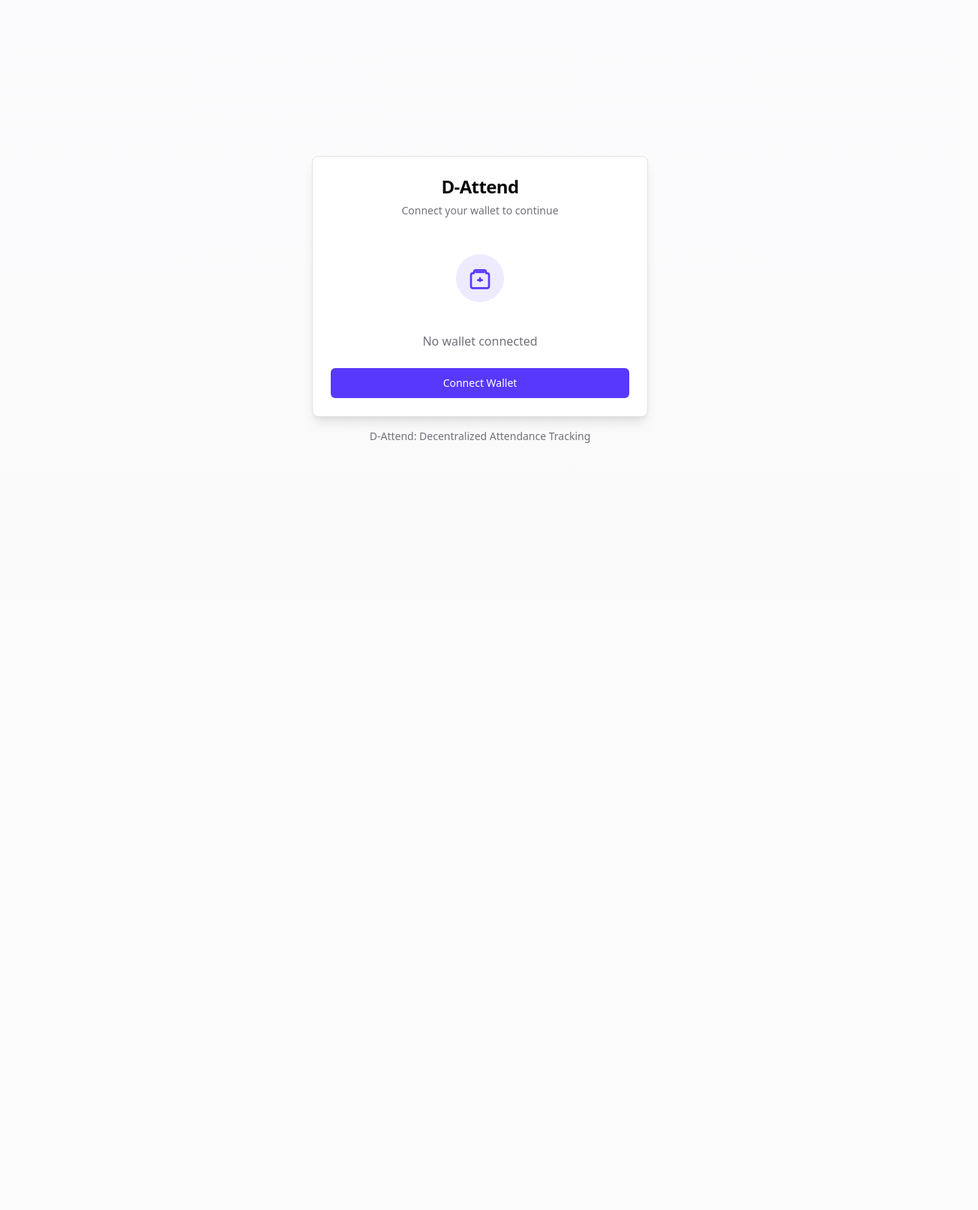
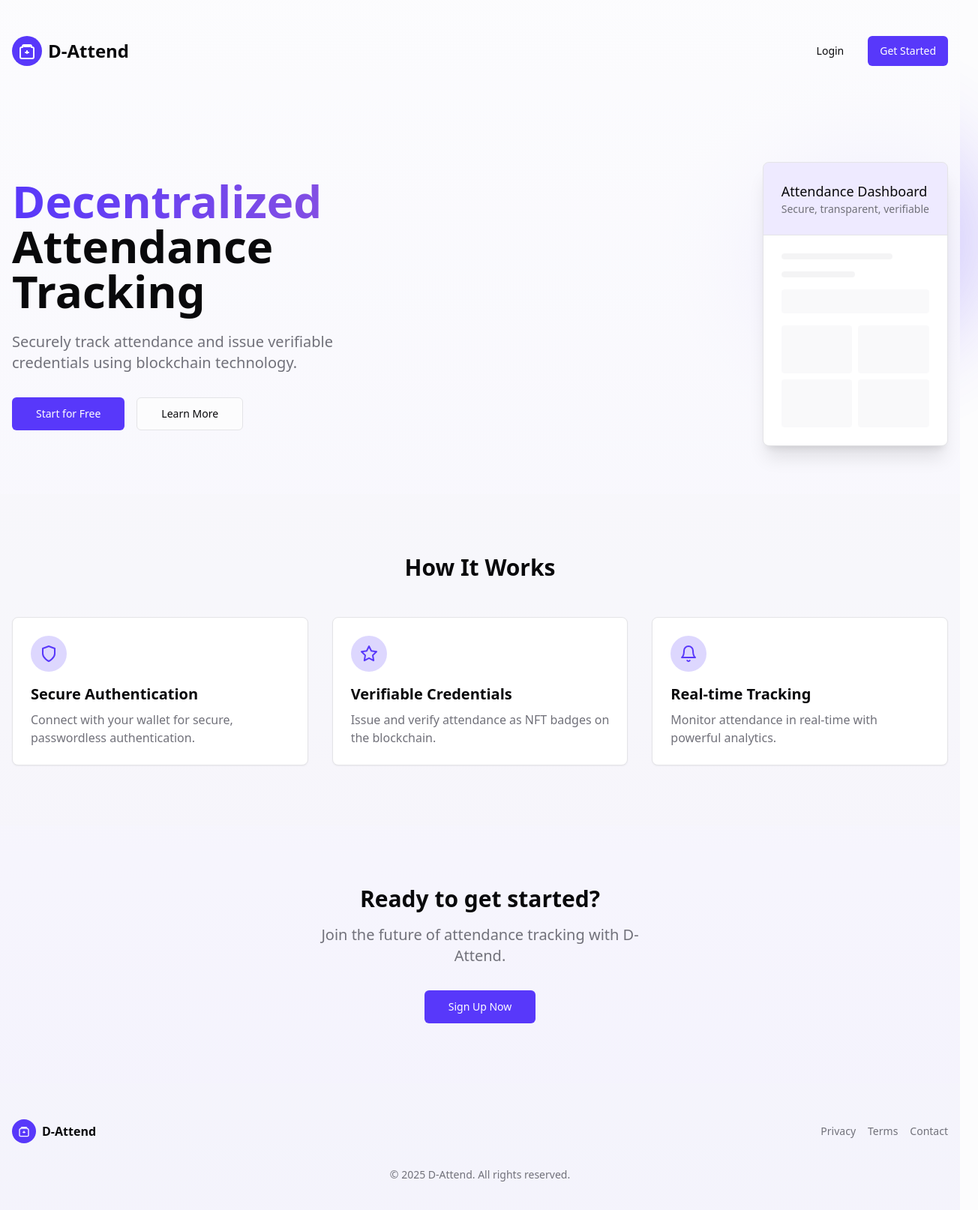
Before and after one commit to kirtiwardhan-singh/attend-dashboard-nexus, a React (Vite) app: page / in a window 1280 px wide. Shown: the top 1614 px of the page at 75% size, 1304 px wide, since content can reach past the window. Before the commit the page ends 800 px from the top, so only its background shows below. Built offline with nearby package versions, Linux system fonts and the light colour scheme.

Commit message:
feat: Create landing page
Add a landing page to the application.

```diff
--- a/src/App.tsx
+++ b/src/App.tsx
@@ -7,6 +7,7 @@ import { BrowserRouter, Routes, Route } from "react-router-dom";
 import { AuthProvider } from "./context/authContext";
 import { DashboardProvider } from "./context/dashboardContext";
 
+import Index from "./pages/Index";
 import Dashboard from "./pages/Dashboard";
 import Organizations from "./pages/Organizations";
 import Servers from "./pages/Servers";
@@ -26,7 +27,7 @@ const App = () => (
           <Sonner />
           <BrowserRouter>
             <Routes>
-              <Route path="/" element={<Login />} />
+              <Route path="/" element={<Index />} />
               <Route path="/login" element={<Login />} />
               <Route path="/dashboard" element={<Dashboard />} />
               <Route path="/organizations" element={<Organizations />} />
--- a/src/pages/Index.tsx
+++ b/src/pages/Index.tsx
@@ -1,12 +1,164 @@
-// Update this page (the content is just a fallback if you fail to update the page)
+
+import React from 'react';
+import { useNavigate } from 'react-router-dom';
+import { Button } from "@/components/ui/button";
+import { Card, CardContent } from "@/components/ui/card";
 
 const Index = () => {
+  const navigate = useNavigate();
+
   return (
-    <div className="min-h-screen flex items-center justify-center bg-gray-100">
-      <div className="text-center">
-        <h1 className="text-4xl font-bold mb-4">Welcome to Your Blank App</h1>
-        <p className="text-xl text-gray-600">Start building your amazing project here!</p>
-      </div>
+    <div className="min-h-screen bg-gradient-to-b from-background to-primary/5">
+      {/* Hero Section */}
+      <header className="container mx-auto pt-12 px-4">
+        <nav className="flex justify-between items-center mb-16">
+          <div className="flex items-center">
+            <div className="w-10 h-10 rounded-full bg-primary flex items-center justify-center mr-2">
+              <svg className="w-6 h-6 text-white" xmlns="http://www.w3.org/2000/svg" viewBox="0 0 24 24" fill="none" stroke="currentColor" strokeWidth="2" strokeLinecap="round" strokeLinejoin="round">
+                <path d="M19 7h-1V6a2 2 0 0 0-2-2H8a2 2 0 0 0-2 2v1H5a2 2 0 0 0-2 2v11a2 2 0 0 0 2 2h14a2 2 0 0 0 2-2V9a2 2 0 0 0-2-2Z" />
+                <path d="M16 6H8" />
+                <path d="M12 12v3" />
+                <path d="M10 14h4" />
+              </svg>
+            </div>
+            <span className="text-2xl font-bold">D-Attend</span>
+          </div>
+          <div className="hidden md:flex gap-4">
+            <Button variant="ghost" onClick={() => navigate('/login')}>Login</Button>
+            <Button onClick={() => navigate('/login')}>Get Started</Button>
+          </div>
+          <Button className="md:hidden" onClick={() => navigate('/login')}>Login</Button>
+        </nav>
+
+        <div className="flex flex-col md:flex-row items-center justify-between py-16">
+          <div className="max-w-lg mb-10 md:mb-0">
+            <h1 className="text-4xl md:text-6xl font-bold mb-6">
+              <span className="bg-gradient-to-r from-primary to-accent bg-clip-text text-transparent">Decentralized</span>
+              <br />Attendance Tracking
+            </h1>
+            <p className="text-xl mb-8 text-muted-foreground">
+              Securely track attendance and issue verifiable credentials using blockchain technology.
+            </p>
+            <div className="flex gap-4">
+              <Button size="lg" onClick={() => navigate('/login')}>
+                Start for Free
+              </Button>
+              <Button size="lg" variant="outline" onClick={() => navigate('/login')}>
+                Learn More
+              </Button>
+            </div>
+          </div>
+          <div className="relative">
+            <div className="absolute -z-10 blur-3xl opacity-30 rounded-full w-72 h-72 bg-primary -top-10 -right-10" />
+            <div className="w-full max-w-md bg-card border rounded-lg shadow-xl overflow-hidden">
+              <div className="p-6 bg-primary/10 border-b">
+                <h3 className="text-lg font-medium">Attendance Dashboard</h3>
+                <p className="text-sm text-muted-foreground">Secure, transparent, verifiable</p>
+              </div>
+              <div className="p-6">
+                <div className="space-y-4">
+                  <div className="h-2 w-3/4 bg-muted rounded animate-pulse" />
+                  <div className="h-2 w-1/2 bg-muted rounded animate-pulse" />
+                  <div className="h-8 w-full bg-muted/50 rounded animate-pulse mt-4" />
+
+                  <div className="grid grid-cols-2 gap-2 mt-4">
+                    <div className="h-16 bg-muted/50 rounded animate-pulse" />
+                    <div className="h-16 bg-muted/50 rounded animate-pulse" />
+                    <div className="h-16 bg-muted/50 rounded animate-pulse" />
+                    <div className="h-16 bg-muted/50 rounded animate-pulse" />
+                  </div>
+                </div>
+              </div>
+            </div>
+          </div>
+        </div>
+      </header>
+
+      {/* Features Section */}
+      <section className="bg-muted/30 py-20">
+        <div className="container mx-auto px-4">
+          <h2 className="text-3xl font-bold text-center mb-12">How It Works</h2>
+
+          <div className="grid grid-cols-1 md:grid-cols-3 gap-8">
+            <Card>
+              <CardContent className="pt-6">
+                <div className="w-12 h-12 rounded-full bg-primary/20 flex items-center justify-center mb-4">
+                  <svg className="w-6 h-6 text-primary" xmlns="http://www.w3.org/2000/svg" viewBox="0 0 24 24" fill="none" stroke="currentColor" strokeWidth="2" strokeLinecap="round" strokeLinejoin="round">
+                    <path d="M12 22s8-4 8-10V5l-8-3-8 3v7c0 6 8 10 8 10" />
+                  </svg>
+                </div>
+                <h3 className="text-xl font-bold mb-2">Secure Authentication</h3>
+                <p className="text-muted-foreground">Connect with your wallet for secure, passwordless authentication.</p>
+              </CardContent>
+            </Card>
+
+            <Card>
+              <CardContent className="pt-6">
+                <div className="w-12 h-12 rounded-full bg-primary/20 flex items-center justify-center mb-4">
+                  <svg className="w-6 h-6 text-primary" xmlns="http://www.w3.org/2000/svg" viewBox="0 0 24 24" fill="none" stroke="currentColor" strokeWidth="2" strokeLinecap="round" strokeLinejoin="round">
+                    <polygon points="12 2 15.09 8.26 22 9.27 17 14.14 18.18 21.02 12 17.77 5.82 21.02 7 14.14 2 9.27 8.91 8.26 12 2" />
+                  </svg>
+                </div>
+                <h3 className="text-xl font-bold mb-2">Verifiable Credentials</h3>
+                <p className="text-muted-foreground">Issue and verify attendance as NFT badges on the blockchain.</p>
+              </CardContent>
+            </Card>
+
+            <Card>
+              <CardContent className="pt-6">
+                <div className="w-12 h-12 rounded-full bg-primary/20 flex items-center justify-center mb-4">
+                  <svg className="w-6 h-6 text-primary" xmlns="http://www.w3.org/2000/svg" viewBox="0 0 24 24" fill="none" stroke="currentColor" strokeWidth="2" strokeLinecap="round" strokeLinejoin="round">
+                    <path d="M18 8A6 6 0 0 0 6 8c0 7-3 9-3 9h18s-3-2-3-9" />
+                    <path d="M13.73 21a2 2 0 0 1-3.46 0" />
+                  </svg>
+                </div>
+                <h3 className="text-xl font-bold mb-2">Real-time Tracking</h3>
+                <p className="text-muted-foreground">Monitor attendance in real-time with powerful analytics.</p>
+              </CardContent>
+            </Card>
+          </div>
+        </div>
+      </section>
+
+      {/* CTA Section */}
+      <section className="py-20">
+        <div className="container mx-auto px-4 text-center">
+          <h2 className="text-3xl font-bold mb-4">Ready to get started?</h2>
+          <p className="text-xl text-muted-foreground mb-8 max-w-md mx-auto">
+            Join the future of attendance tracking with D-Attend.
+          </p>
+          <Button size="lg" onClick={() => navigate('/login')}>
+            Sign Up Now
+          </Button>
+        </div>
+      </section>
+
+      {/* Footer */}
+      <footer className="bg-muted/20 py-12">
+        <div className="container mx-auto px-4">
+          <div className="flex flex-col md:flex-row justify-between items-center">
+            <div className="flex items-center mb-4 md:mb-0">
+              <div className="w-8 h-8 rounded-full bg-primary flex items-center justify-center mr-2">
+                <svg className="w-4 h-4 text-white" xmlns="http://www.w3.org/2000/svg" viewBox="0 0 24 24" fill="none" stroke="currentColor" strokeWidth="2" strokeLinecap="round" strokeLinejoin="round">
+                  <path d="M19 7h-1V6a2 2 0 0 0-2-2H8a2 2 0 0 0-2 2v1H5a2 2 0 0 0-2 2v11a2 2 0 0 0 2 2h14a2 2 0 0 0 2-2V9a2 2 0 0 0-2-2Z" />
+                  <path d="M16 6H8" />
+                  <path d="M12 12v3" />
+                  <path d="M10 14h4" />
+                </svg>
+              </div>
+              <span className="font-bold">D-Attend</span>
+            </div>
+            <div className="flex space-x-4 text-sm text-muted-foreground">
+              <a href="#" className="hover:text-primary">Privacy</a>
+              <a href="#" className="hover:text-primary">Terms</a>
+              <a href="#" className="hover:text-primary">Contact</a>
+            </div>
+          </div>
+          <div className="text-center mt-8 text-sm text-muted-foreground">
+            &copy; {new Date().getFullYear()} D-Attend. All rights reserved.
+          </div>
+        </div>
+      </footer>
     </div>
   );
 };
```
